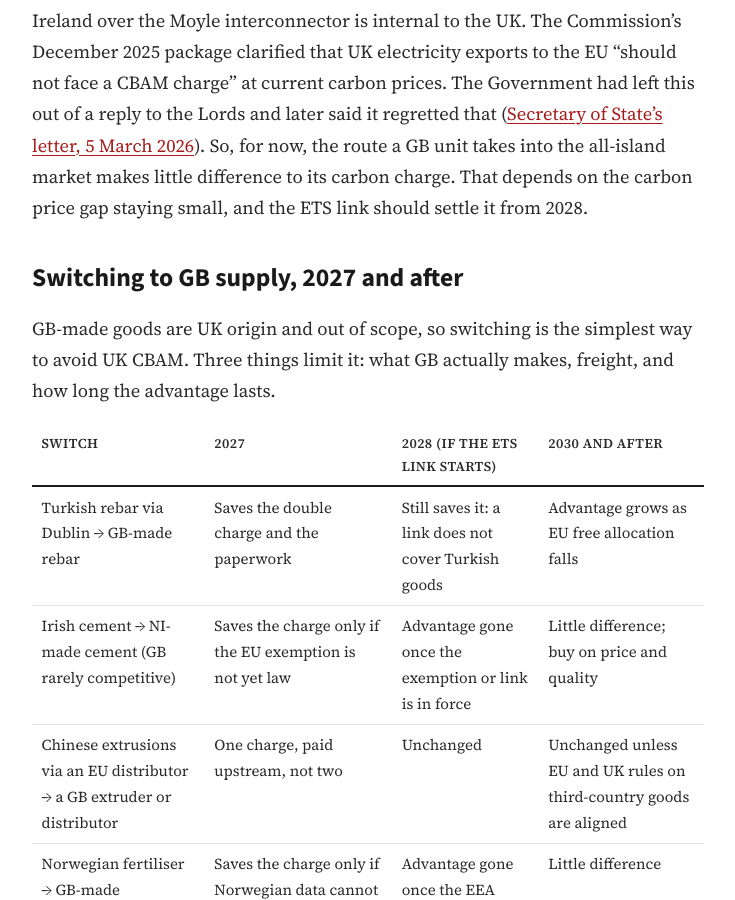
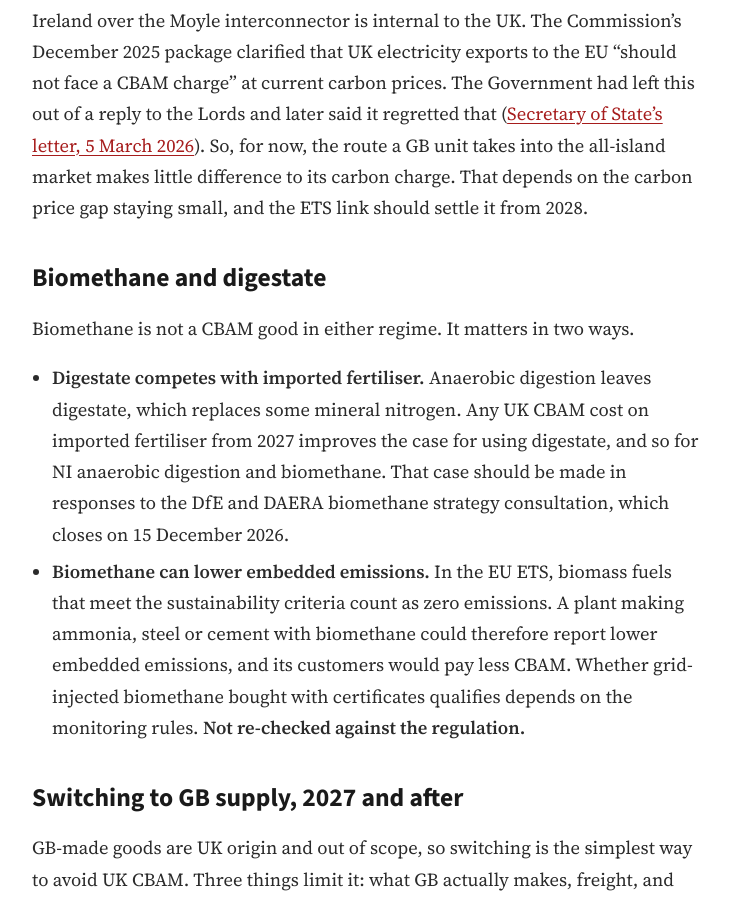
Before and after one commit to robertjparkuk/RobertJParkuk.github.io, a Jekyll site: the page built from _posts/2026-11-21-the-2027-cbam-horizon.md, in a window 1280 px wide and 900 px high, scrolled down 5472 px. Shown: the whole window, without its empty margins (96-831 px from the left). Built offline with Jekyll 4.4.1, drawn with Linux system fonts in a browser that asks for light colours; our own code applies the rules of GitHub Pages for plain Markdown files.

Commit message:
Add biomethane and digestate section to the 2027 CBAM horizon briefing
Co-Authored-By: Claude Opus 5.5 <noreply@anthropic.com>
Claude-Session: https://claude.ai/code/session_01TUNMnKp7shKxXtkPnB9chj

```diff
--- a/_posts/2026-11-21-the-2027-cbam-horizon.md
+++ b/_posts/2026-11-21-the-2027-cbam-horizon.md
@@ -65,6 +65,13 @@ Returned goods relief only covers Union goods reimported within three years in t
 ### 8. Electricity between GB, Northern Ireland and Ireland
 Electricity is not in UK CBAM. Power from GB into Ireland over the direct links (EWIC and Greenlink) is an EU CBAM import, with no threshold. GB to Northern Ireland over the Moyle interconnector is internal to the UK. The Commission's December 2025 package clarified that UK electricity exports to the EU "should not face a CBAM charge" at current carbon prices. The Government had left this out of a reply to the Lords and later said it regretted that ([Secretary of State's letter, 5 March 2026](https://committees.parliament.uk/publications/52219/documents/290167/default/)). So, for now, the route a GB unit takes into the all-island market makes little difference to its carbon charge. That depends on the carbon price gap staying small, and the ETS link should settle it from 2028.
 
+## Biomethane and digestate
+
+Biomethane is not a CBAM good in either regime. It matters in two ways.
+
+- **Digestate competes with imported fertiliser.** Anaerobic digestion leaves digestate, which replaces some mineral nitrogen. Any UK CBAM cost on imported fertiliser from 2027 improves the case for using digestate, and so for NI anaerobic digestion and biomethane. That case should be made in responses to the DfE and DAERA biomethane strategy consultation, which closes on 15 December 2026.
+- **Biomethane can lower embedded emissions.** In the EU ETS, biomass fuels that meet the sustainability criteria count as zero emissions. A plant making ammonia, steel or cement with biomethane could therefore report lower embedded emissions, and its customers would pay less CBAM. Whether grid-injected biomethane bought with certificates qualifies depends on the monitoring rules. **Not re-checked against the regulation.**
+
 ## Switching to GB supply, 2027 and after
 
 GB-made goods are UK origin and out of scope, so switching is the simplest way to avoid UK CBAM. Three things limit it: what GB actually makes, freight, and how long the advantage lasts.
```
Also changed, not shown: WEBSITE-UPDATES.md (+1 -1 lines), 1 other file.
